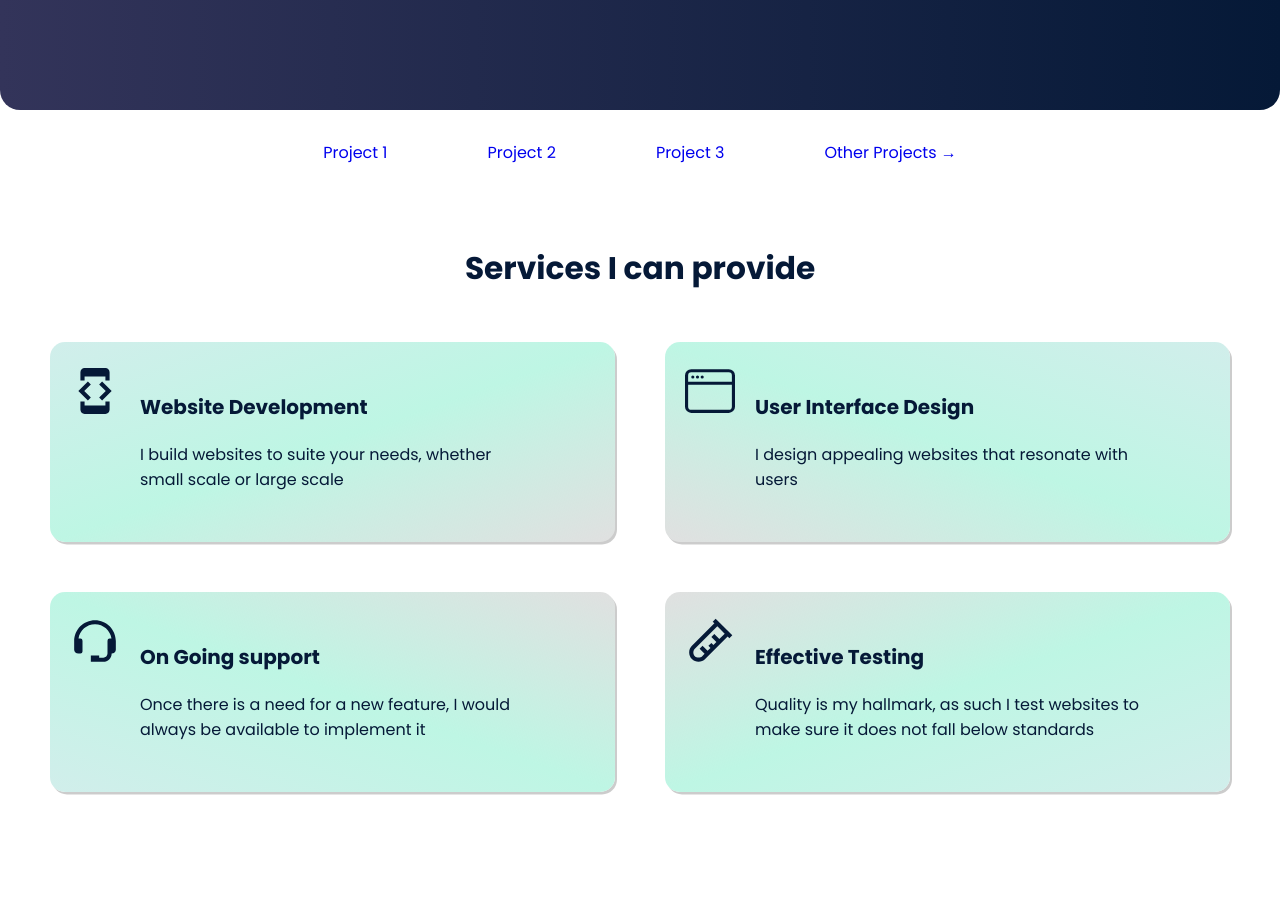
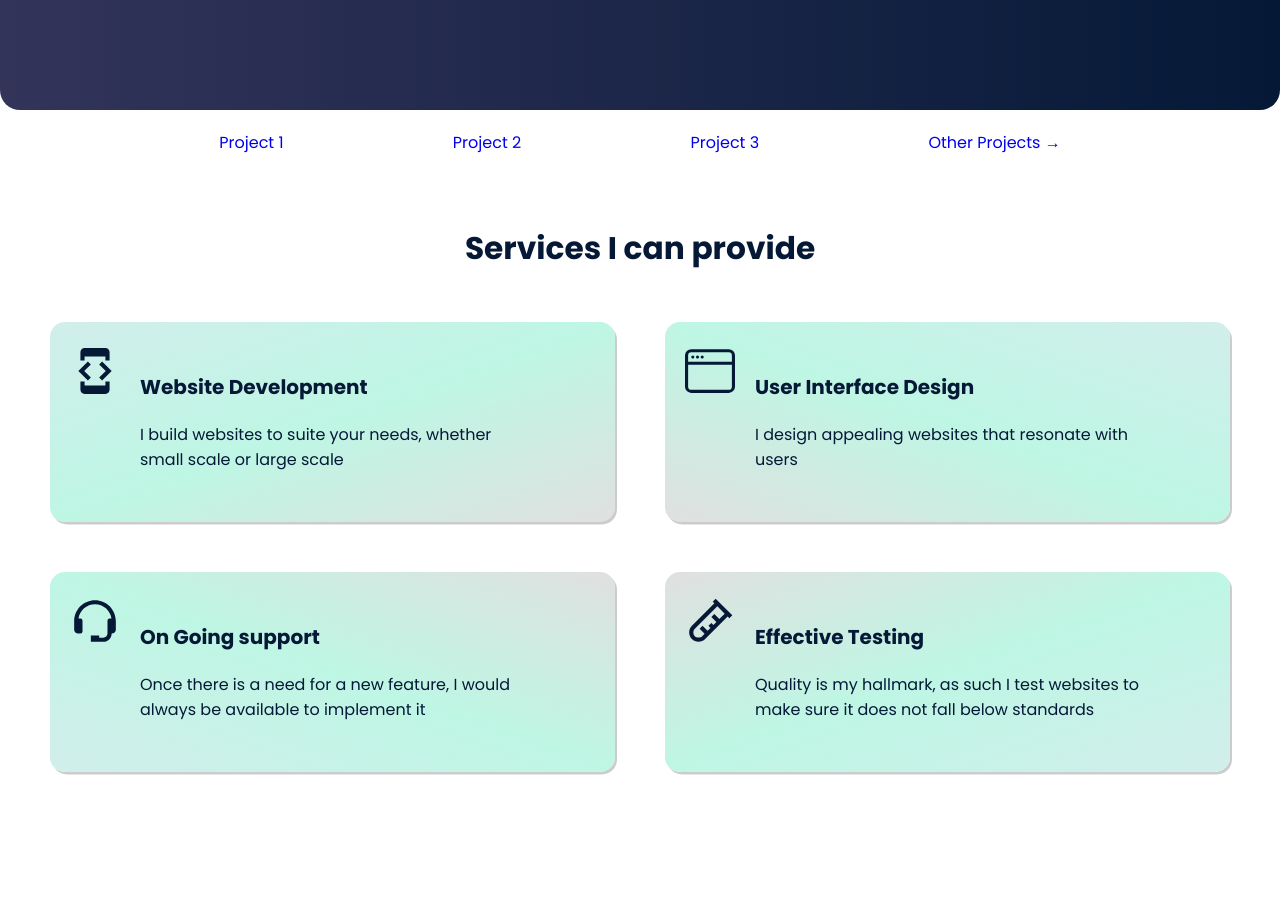
Before and after one commit to piusprince/react-portfolio, a React (Create React App) app: page / in a window 1280 px wide. Shown: the part 780-1700 px from the top of the page. Built offline with nearby package versions, Linux system fonts and the light colour scheme.

Commit message:
Update WorkElements.js
fixed styling issues

```diff
--- a/src/components/Work/WorkElements.js
+++ b/src/components/Work/WorkElements.js
@@ -48,7 +48,7 @@ export const Mobile = styled.img`
 
 export const ProjectMenu = styled.div`
     display: flex;
-    justify-content: center;
+    justify-content: space-evenly;
 
     @media ${device.tablet} {
       display: flex;
@@ -67,5 +67,9 @@ export const ProjectMenu = styled.div`
 export const ProjectLink = styled(Link)`
     font-size: 1.6rem;
     text-decoration: none;
-    padding: 1rem 5rem;
+
+    @media ${device.tablet} {
+        padding: 2rem;
+}
+
 `
```
